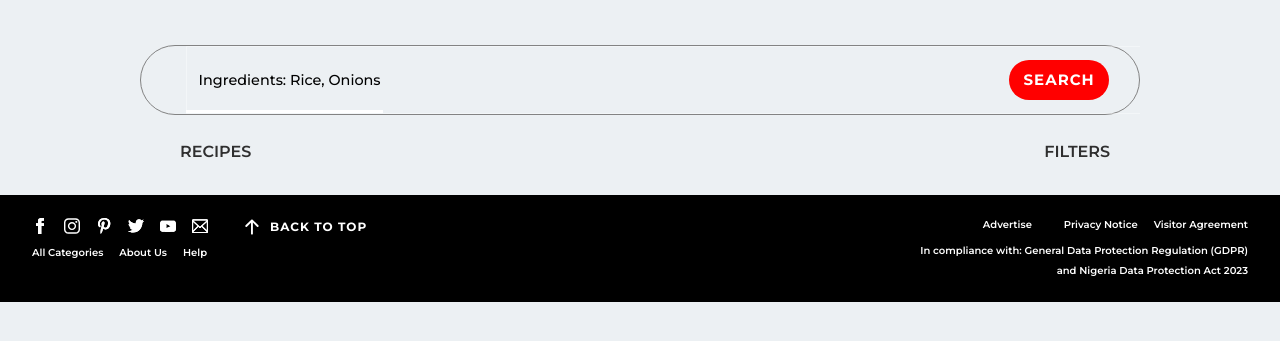
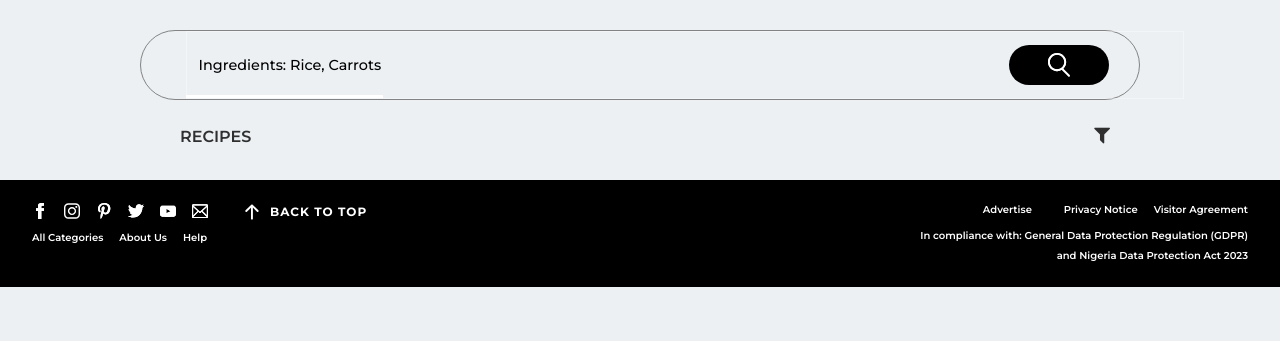
Before and after one commit to AlexOluwaseyi/wellnourish, a Flask app: page / in a window 1280 px wide. Shown: the part 120-461 px from the top of the page. Run offline with Flask 3, Linux system fonts and the light colour scheme; some libraries are stand-ins or nearby versions.

Commit message:
Added the option for filters of the recipes

```diff
--- a/web/app.py
+++ b/web/app.py
@@ -49,7 +49,11 @@ def load_user(user_id):
 @app.route("/", strict_slashes=False)
 def index():
     """WellNourish Index Route"""
-    return render_template("index.html", title="Home")
+    filters = ['vegetarian', 'vegan', 'glutenFree', 'diaryFree',
+               'veryHealthy', 'cheap', 'popular', 'lowFodmap']
+
+    return render_template("index.html", title="Home",
+                           diets=diets, intolerances=intolerances)
 
 @app.route("/landing_page", strict_slashes=False)
 def landing_page():
--- a/web/static/scripts/wellnourish.js
+++ b/web/static/scripts/wellnourish.js
@@ -1,4 +1,12 @@
 $(document).ready(() => {
+
+  // Clear all check boxes
+  $('input[type="checkbox"]').each(function(){
+      $(this).prop('checked', false);
+
+  });
+
+  // Get the popular recipes
   $.get('http://0.0.0.0:5001/api/v1/recipes', function (data) {
     const len = data.length;
     console.log(data);
@@ -25,6 +33,36 @@ $(document).ready(() => {
     }
   });
 
+  // Toggle Class when filter button is pressed
+  $('.result-filter h4').on('click', function () {
+      $('.filter-options').toggleClass('filter-options-show');
+  });
+
+  // Closes the filter menu when any area outside is clicked
+    /**$('body').on('click', function(event) {
+	  $(".filter-options").each(function() {
+	      if ($(this).hasClass('filter-options-show')) {
+		  $(this).removeClass('filter-options-show');
+	      }
+	  });
+  });**/
+
+  let selectedFilters = {};
+  $('.filter-options input[type="checkbox"]').on('change', function () {
+      let filterOption = $(this);
+      let filterId = filterOption.attr('id');
+      let filterValue = filterOption.attr('value');
+      if (filterOption.prop('checked')) {
+	  selectedFilters[filterId] = filterValue
+      }
+      else {
+	  delete selectedFilters[filterId];
+      }
+
+      console.log(Object.values(selectedFilters).join(', '));
+  });
+
+  // Returns search result
   $('.search-button').on('click', function () {
     $('.result-tiles ul').empty();
     const ingrs = $('.search-box input').val();
@@ -53,6 +91,8 @@ $(document).ready(() => {
     });
   });
 
+
+  // Dropdown feature for profile completion
   $('.dropdown-container').each(function () {
     const $this = $(this); // Cache the jQuery object for the container
     const $label = $this.prev(); // Get the preceding label
@@ -74,6 +114,8 @@ $(document).ready(() => {
     });
   });
 
+
+  // Password Validation Code
   function validatePasswords () {
     const passwordInput = $('#password');
     const confirmPasswordInput = $('#confirmPassword');
@@ -88,7 +130,7 @@ $(document).ready(() => {
     return true; // Allow form submission if passwords match
   }
 
-  // Attach the validatePasswords function to the form's submit event
+  // Attaches the validatePasswords function to the form's submit event
   $('form').submit(function(event) {
     if (!validatePasswords()) {
       event.preventDefault(); // Prevent form submission if passwords don't match
@@ -98,7 +140,7 @@ $(document).ready(() => {
   const selectedDiets = {};
   const selectedIntolerances = {};
 
-  // Collect checked items from Diets dropdown
+  // Collects checked items from Diets dropdown
   $('#diet-dropdown input[type="checkbox"]').on('click', function () {
     const dietId = $(this).data('id');
     const dietName = $(this).data('value');
@@ -111,7 +153,7 @@ $(document).ready(() => {
     $('.diet-h4').text(Object.values(selectedDiets).join(', '));
   });
 
-  // Collect checked items from Intolerances dropdown
+  // Collects checked items from Intolerances dropdown
   $('#intolerance-dropdown input[type="checkbox"]').on('click', function () {
     const intoleranceId = $(this).data('id');
     const intoleranceName = $(this).data('value');
--- a/web/static/styles/main.css
+++ b/web/static/styles/main.css
@@ -48,12 +48,9 @@ ul {
   align-items: center;
   /**background-image: url("../images/pexels-lumn-1410235.jpg");**/
   background-size: cover;
-  background-repeat: no-repeat;
-  background-position: 25%;
   max-width: 1000px;
   margin: 30px auto;
-  overflow: hidden !important;
-
+  /**overflow: hidden !important;*/
 }
 
 .empty {
--- a/web/static/styles/wellnourish.css
+++ b/web/static/styles/wellnourish.css
@@ -30,13 +30,48 @@
     display: flex;
     flex-direction: row;
     justify-content: space-between;
-    background-color: #FF00;
     height: 20px;
     width: 100%;
     padding: 0 30px 0 40px;
 }
 
+.result-filter {
+    position: relative;
+    display: inline-block;
+}
+
+.result-filter h4:hover {
+    cursor: pointer;
+    color: #ff0000;
+}
+
+h4 .fa {
+    font: normal normal normal 20px/1 FontAwesome !important;
+}
+
+.filter-options {
+    display: none;
+    color: #ff0000;
+    width: 400px;
+    position: absolute;
+    background-color: black;
+    padding: 15px 30px;
+    overflow: auto;
+    box-shadow: 0px 8px 16px 0px rgba(0,0,0,0.2);
+    z-index: 1;
+    right: 8px;
+}
+
+.filter-options-show {
+    display: flex;
+    flex-direction: row;
+    justify-content: space-between;
+}
+
+
 .landing .result-tiles {
+    display: flex;
+    flex-direction: row;
     width: 100%;
     margin-top: -5px;
 }
@@ -44,7 +79,7 @@
 .result-tiles ul {
     column-count: 4;
     justify-content: center;
-    padding: 0 20px;
+    padding: 0 15px;
     margin-top: 1%;
 }
 
@@ -96,14 +131,21 @@
 .search-button {
     position: absolute;
     font-size: 15px;
-    background: #FF0000;
-    color: #FFFFFF;
+    background: #000000;
+    color: #FFFF;
     height: 40px;
     width: 10%;
-    border-style: none;
     border-radius: 20px;
     top: 20%;
     right: 30px;
+}
+
+.search-button:hover {
+    position: absolute;
+    font-size: 15px;
+    background: #FF0000;
+    color: #FFFF;
+    border-style: None;
 }
 
 @media only screen and (max-width: 920px)
@@ -144,13 +186,13 @@
 	font-size: 10px;
     }
 
-    button {
+    .search-button {
 	position: absolute;
 	font-size: 10px;
 	background: #FF0000;
 	color: #FFFFFF;
 	height: 30px;
-	width: 60px;
+	width: 100px;
 	border-style: none;
 	border-radius: 25px;
 	top: 20%;
--- a/web/templates/index.html
+++ b/web/templates/index.html
@@ -2,8 +2,9 @@
 {% block content %}
 <div class="landing">
   <div class="search-box">
-    <input class="input-home" type="text" placeholder="Ingredients: Rice, Onions">
-    <button type="button" class="search-button">Search
+    <input class="input-home" type="text" placeholder="Ingredients: Rice, Carrots">
+    <button type="button" class="search-button">
+      <svg width="24px" height="24px" viewBox="0 0 24 24" version="1.1" xmlns="http://www.w3.org/2000/svg" xmlns:xlink="http://www.w3.org/1999/xlink"><defs><path d="M10.0780142,0 C15.091663,0 19.1560284,4.06436539 19.1560284,9.07801418 C19.1560284,11.7201597 18.0272767,14.0986712 16.2256822,15.7576398 L22.544153,22.0759308 C22.8985219,22.4302996 22.9052702,23.011836 22.5507517,23.3663545 L22.5507517,23.3663545 L22.4572086,23.4480573 C22.0993908,23.7199908 21.5886439,23.6880718 21.260328,23.3597559 L21.260328,23.3597559 L14.7580917,16.8582376 C13.3914568,17.6820838 11.7900833,18.1560284 10.0780142,18.1560284 C5.06436539,18.1560284 1,14.091663 1,9.07801418 C1,4.06436539 5.06436539,0 10.0780142,0 Z M10.0780142,1.81560284 C6.06709515,1.81560284 2.81560284,5.06709515 2.81560284,9.07801418 C2.81560284,13.0889332 6.06709515,16.3404255 10.0780142,16.3404255 C14.0889332,16.3404255 17.3404255,13.0889332 17.3404255,9.07801418 C17.3404255,5.06709515 14.0889332,1.81560284 10.0780142,1.81560284 Z" id="path-search"></path></defs><g id="icons-/-search" stroke="none" stroke-width="1" fill="none" fill-rule="evenodd"><mask id="mask-search" fill="white"><use xlink:href="#path-search"></use></mask><use fill="currentColor" xlink:href="#path-search"></use><g id="Group" mask="url(#mask-search)" fill="currentColor"><g id="color-/-primary-/-black"><rect id="Rectangle" x="0" y="0" width="24" height="24"></rect></g></g></g></svg>
     </button>
   </div>
   <div class="recipe-list">
@@ -12,7 +13,24 @@
 	<h4>Recipes</h4>
       </div>
       <div class="result-filter">
-	<h4>Filters</h4>
+	<h4><i class="fa fa-filter"></i></h4>
+	<div class="filter-options">
+	  <div class="filter-diet">
+	    <h6>Diet</h6>
+	    {% for diet in diets %}
+	       <input type="checkbox" class="checkbox" id="diet_{{ loop.index }}" value="{{ diet }}">
+	       <label for="diet_{{ loop.index }}">{{ diet }}</label><br>
+	    {% endfor %}
+	  </div>
+
+	  <div class="filter-intolerance">
+	    <h6>Intolerance</h6>
+	    {% for intolerance in intolerances %}
+	       <input type="checkbox" class="checkbox" id="intolerance_{{ loop.index }}" value="{{ intolerance }}">
+	       <label for="intolerance_{{ loop.index }}">{{ intolerance }}</label><br>
+	    {% endfor %}
+	  </div>
+	</div>
       </div>
     </div>
     <div class="result-tiles">
--- a/web/templates/layout.html
+++ b/web/templates/layout.html
@@ -19,6 +19,7 @@
     <link rel="preconnect" href="https://fonts.googleapis.com">
     <link rel="preconnect" href="https://fonts.gstatic.com" crossorigin>
     <link href="https://fonts.googleapis.com/css2?family=Lato:ital,wght@0,100;0,400;0,700;0,900;1,700;1,900&family=Montserrat:ital,wght@0,100;0,200;0,300;0,400;0,500;0,600;0,700;0,800;0,900;1,100;1,200;1,300;1,400;1,500;1,600;1,700;1,800;1,900&display=swap" rel="stylesheet">
+    <link rel="stylesheet" href="https://cdnjs.cloudflare.com/ajax/libs/font-awesome/4.7.0/css/font-awesome.min.css">
     <noscript></noscript>
     <link rel="apple-touch-icon" sizes="180x180" href="../static/images/icons/apple-touch-icon.png">
     <link rel="icon" type="image/png" sizes="32x32" href="../static/images/icons/favicon-32x32.png">
```
